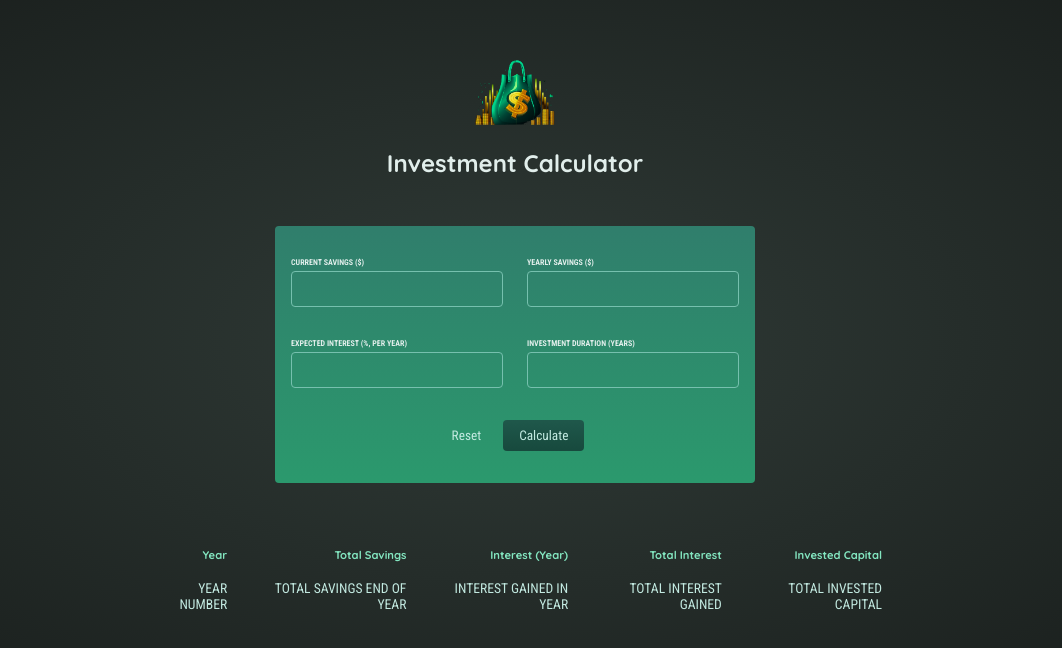
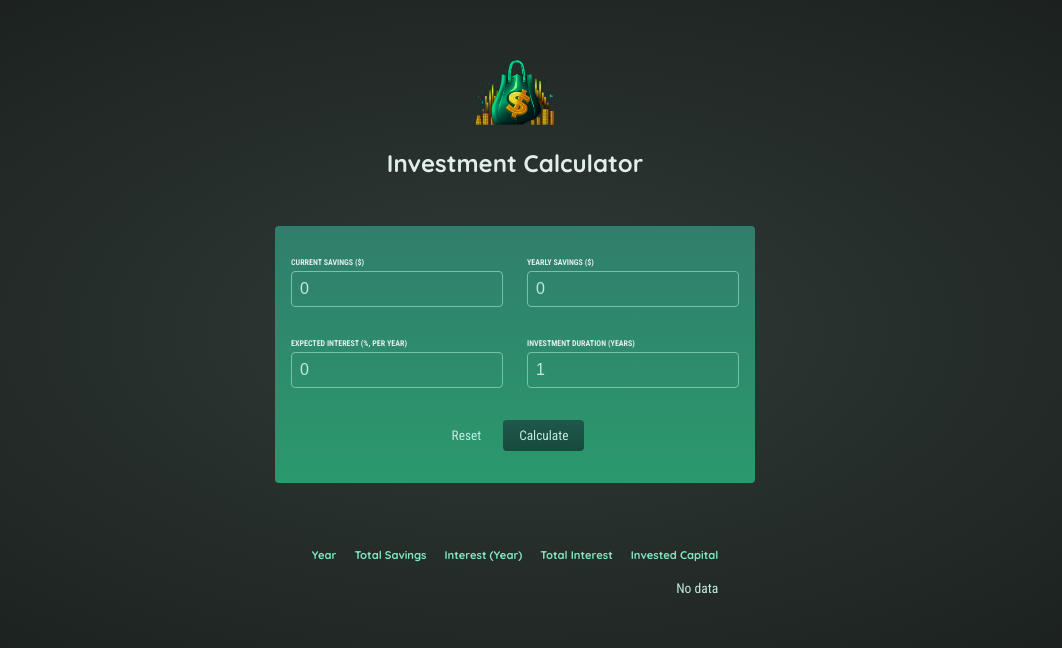
Before and after one commit to StefanoPisano/investment-calculator, a React (Create React App) app: page / in a window 1280 px wide. Shown: the top 648 px of the page, without its empty margins (125-1187 px from the left). Built offline with nearby package versions, Linux system fonts and the light colour scheme.

Commit message:
feat: splits project into components

```diff
--- a/src/App.js
+++ b/src/App.js
@@ -1,96 +1,21 @@
-import logo from './assets/investment-calculator-logo.png';
+import {useState} from "react";
+import Header from "./components/Header/Header";
+import EntryForm from "./components/EntryForm/EntryForm";
+import InvestmentTable from "./components/InvestmentList/InvestmentTable";
 
 function App() {
-  const calculateHandler = (userInput) => {
-    // Should be triggered when form is submitted
-    // You might not directly want to bind it to the submit event on the form though...
 
-    const yearlyData = []; // per-year results
+  const [investments, setInvestments] = useState([]);
 
-    let currentSavings = +userInput['current-savings']; // feel free to change the shape of this input object!
-    const yearlyContribution = +userInput['yearly-contribution']; // as mentioned: feel free to change the shape...
-    const expectedReturn = +userInput['expected-return'] / 100;
-    const duration = +userInput['duration'];
-
-    // The below code calculates yearly results (total savings, interest etc)
-    for (let i = 0; i < duration; i++) {
-      const yearlyInterest = currentSavings * expectedReturn;
-      currentSavings += yearlyInterest + yearlyContribution;
-      yearlyData.push({
-        // feel free to change the shape of the data pushed to the array!
-        year: i + 1,
-        yearlyInterest: yearlyInterest,
-        savingsEndOfYear: currentSavings,
-        yearlyContribution: yearlyContribution,
-      });
-    }
-
-    // do something with yearlyData ...
-  };
+  const addInvestment = investment => setInvestments([...investments, investment]);
 
   return (
     <div>
-      <header className="header">
-        <img src={logo} alt="logo" />
-        <h1>Investment Calculator</h1>
-      </header>
+      <Header/>
 
-      <form className="form">
-        <div className="input-group">
-          <p>
-            <label htmlFor="current-savings">Current Savings ($)</label>
-            <input type="number" id="current-savings" />
-          </p>
-          <p>
-            <label htmlFor="yearly-contribution">Yearly Savings ($)</label>
-            <input type="number" id="yearly-contribution" />
-          </p>
-        </div>
-        <div className="input-group">
-          <p>
-            <label htmlFor="expected-return">
-              Expected Interest (%, per year)
-            </label>
-            <input type="number" id="expected-return" />
-          </p>
-          <p>
-            <label htmlFor="duration">Investment Duration (years)</label>
-            <input type="number" id="duration" />
-          </p>
-        </div>
-        <p className="actions">
-          <button type="reset" className="buttonAlt">
-            Reset
-          </button>
-          <button type="submit" className="button">
-            Calculate
-          </button>
-        </p>
-      </form>
+      <EntryForm onUpdateInvestment={addInvestment}/>
 
-      {/* Todo: Show below table conditionally (only once result data is available) */}
-      {/* Show fallback text if no data is available */}
-
-      <table className="result">
-        <thead>
-          <tr>
-            <th>Year</th>
-            <th>Total Savings</th>
-            <th>Interest (Year)</th>
-            <th>Total Interest</th>
-            <th>Invested Capital</th>
-          </tr>
-        </thead>
-        <tbody>
-          <tr>
-            <td>YEAR NUMBER</td>
-            <td>TOTAL SAVINGS END OF YEAR</td>
-            <td>INTEREST GAINED IN YEAR</td>
-            <td>TOTAL INTEREST GAINED</td>
-            <td>TOTAL INVESTED CAPITAL</td>
-          </tr>
-        </tbody>
-      </table>
+      <InvestmentTable investments={investments}/>
     </div>
   );
 }
--- /dev/null
+++ b/src/components/EntryForm/EntryForm.js
@@ -0,0 +1,118 @@
+import {useState} from "react";
+
+const DEFAULT_STATE = {
+	currentSavings: 0,
+	yearlyContribution: 0,
+	expectedReturn: 0,
+	duration: 1
+}
+
+function EntryForm(props) {
+	const [form, setForm] = useState(DEFAULT_STATE);
+
+	const updateCurrentSavings = event => {
+		if (event.target.value) {
+			setForm((prevState) => {
+				return {...prevState, currentSavings: event.target.value}
+			})
+		}
+	}
+
+	const updateYearlyContribution = event => {
+		if (event.target.value) {
+			setForm((prevState) => {
+				return {...prevState, yearlyContribution: event.target.value}
+			})
+		}
+	}
+
+	const updateExpectedReturn = event => {
+		if (event.target.value) {
+			setForm((prevState) => {
+				return {...prevState, expectedReturn: event.target.value}
+			})
+		}
+	}
+
+	const updateDuration = event => {
+		if (event.target.value) {
+			setForm((prevState) => {
+				return {...prevState, duration: event.target.value}
+			})
+		}
+	}
+
+	const submitNewInvestment = event => {
+		event.preventDefault()
+
+		calculateHandler(form);
+	}
+
+	const resetForm = () => setForm(DEFAULT_STATE);
+
+	const calculateHandler = userInput => {
+		const yearlyData = []; // per-year results
+
+		let currentSavings = +userInput.currentSavings;
+		const yearlyContribution = +userInput.yearlyContribution;
+		const expectedReturn = +userInput.expectedReturn / 100;
+		const duration = +userInput.duration;
+
+		// The below code calculates yearly results (total savings, interest etc)
+		for (let i = 0; i < duration; i++) {
+			const yearlyInterest = currentSavings * expectedReturn;
+			currentSavings += yearlyInterest + yearlyContribution;
+			yearlyData.push({
+				id: `u${crypto.randomUUID()}`,
+				year: i + 1,
+				yearlyInterest: yearlyInterest,
+				savingsEndOfYear: currentSavings,
+				yearlyContribution: yearlyContribution,
+				initialInvestment: userInput.currentSavings
+			});
+		}
+
+		props.onUpdateInvestment(yearlyData);
+	};
+
+
+	return (
+		<form className="form" onSubmit={submitNewInvestment} onReset={resetForm}>
+			<div className="input-group">
+				<p>
+					<label htmlFor="current-savings">Current Savings ($)</label>
+					<input type="number" id="current-savings" value={form.currentSavings}
+					       onChange={updateCurrentSavings}/>
+				</p>
+				<p>
+					<label htmlFor="yearly-contribution">Yearly Savings ($)</label>
+					<input type="number" id="yearly-contribution" value={form.yearlyContribution}
+					       onChange={updateYearlyContribution}/>
+				</p>
+			</div>
+			<div className="input-group">
+				<p>
+					<label htmlFor="expected-return">
+						Expected Interest (%, per year)
+					</label>
+					<input type="number" id="expected-return" value={form.expectedReturn}
+					       onChange={updateExpectedReturn}/>
+				</p>
+				<p>
+					<label htmlFor="duration">Investment Duration (years)</label>
+					<input type="number" id="duration" value={form.duration} onChange={updateDuration}/>
+				</p>
+			</div>
+			<p className="actions">
+				<button type="reset" className="buttonAlt">
+					Reset
+				</button>
+				<button type="submit" className="button">
+					Calculate
+				</button>
+			</p>
+		</form>
+	)
+}
+
+export default EntryForm
--- /dev/null
+++ b/src/components/Header/Header.js
@@ -0,0 +1,12 @@
+import React from "react";
+import logo from "../../assets/investment-calculator-logo.png";
+
+function Header() {
+	return (<header className="header">
+		<img src={logo} alt="logo"/>
+		<h1>Investment Calculator</h1>
+	</header>
+	)
+}
+
+export default Header;
--- /dev/null
+++ b/src/components/InvestmentByYears/Investment.js
@@ -0,0 +1,14 @@
+import React from "react";
+import InvestmentYearData from "../InvestmentElement/InvestmentYearData";
+
+function Investment({investment}) {
+	const investmentByYear = investment.map(inv => <InvestmentYearData key={inv.id} investment={inv}/>)
+
+	return (
+		<>
+			{investmentByYear}
+		</>
+	)
+}
+
+export default Investment;
--- /dev/null
+++ b/src/components/InvestmentElement/InvestmentYearData.js
@@ -0,0 +1,16 @@
+import React from "react";
+
+import NumberData from '../NumberData/NumberData'
+function InvestmentYearData({investment}) {
+	return (
+		<tr>
+			<td>{investment.year}</td>
+			<td><NumberData number={investment.savingsEndOfYear}/></td>
+			<td><NumberData number={investment.yearlyInterest}/></td>
+			<td><NumberData number={investment.savingsEndOfYear - investment.initialInvestment -investment.yearlyContribution * investment.year}/></td>
+			<td><NumberData number={investment.initialInvestment + investment.yearlyContribution * investment.year}/></td>
+		</tr>
+	)
+}
+
+export default InvestmentYearData
--- /dev/null
+++ b/src/components/InvestmentList/InvestmentTable.js
@@ -0,0 +1,31 @@
+import React from "react";
+import Investment from "../InvestmentByYears/Investment";
+
+function InvestmentTable({investments}) {
+	const investmentList = investments.map(inv => <Investment key={crypto.randomUUID()} investment={inv}/>);
+
+	const rows = investmentList.length
+		? investmentList
+		: <tr>
+			<td colSpan="5">No data</td>
+		</tr>
+
+	return (
+		<table className="result">
+			<thead>
+			<tr>
+				<th>Year</th>
+				<th>Total Savings</th>
+				<th>Interest (Year)</th>
+				<th>Total Interest</th>
+				<th>Invested Capital</th>
+			</tr>
+			</thead>
+			<tbody>
+			{rows}
+			</tbody>
+		</table>
+	)
+}
+
+export default InvestmentTable
--- /dev/null
+++ b/src/components/NumberData/NumberData.js
@@ -0,0 +1,14 @@
+function NumberData({number}) {
+	const formatter = new Intl.NumberFormat('en-US', {
+		style: 'currency',
+		currency: 'USD',
+		minimumFractionDigits: 2,
+		maximumFractionDigits: 2,
+	});
+
+	return(
+		<>{formatter.format(number)}</>
+	)
+}
+
+export default NumberData
```
